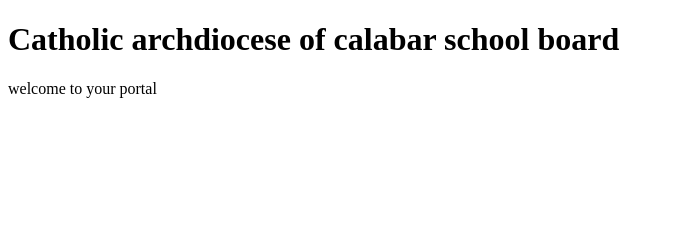
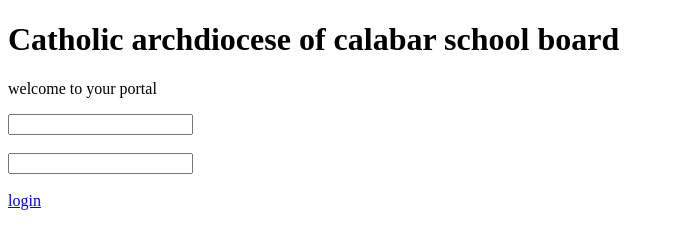
Before and after one commit to Monity101/Blink-, a plain HTML site: page Index.html in a window 1280 px wide. Shown: the whole page, without its empty margins (0-674 px from the left). Drawn offline with Linux system fonts and the light colour scheme.

Commit message:
index.html

```diff
--- a/Index.html
+++ b/Index.html
@@ -5,10 +5,15 @@
 <meta charset="UTF-8">
 <meta name= "author" content= "monity peter">
 <meta name= "description" content= "this is the official page of the catholic school board">
-<link rel= "icon" href="html101.jpg" type="image icon-x">
+<link rel= "icon" href=""html5.jpg type="image icon-x">
 </head>
 <body>
 <h1> Catholic archdiocese of calabar school board </h1>
 <p>welcome to your portal</p>
+<form>
+<input type= "email" placeholder "add your email"><br><br>
+<input type= "password" placeholder "enter your password"><br><br>
+<a href= schools.html>login</a>
+</form>
 </body>
 </html>
```
